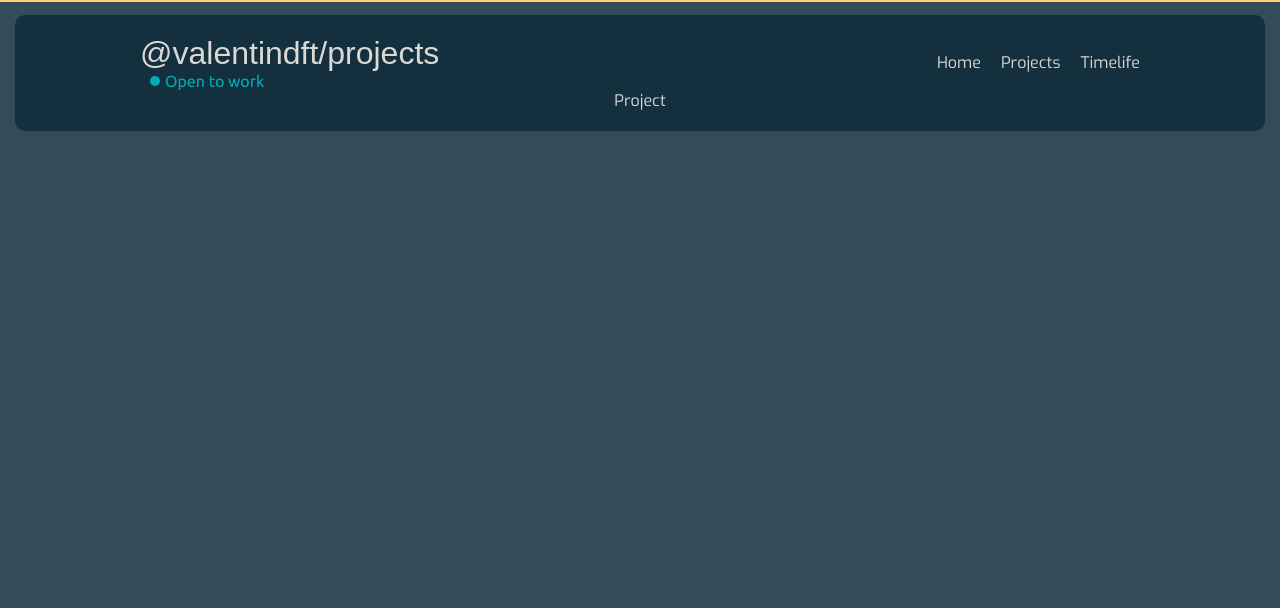
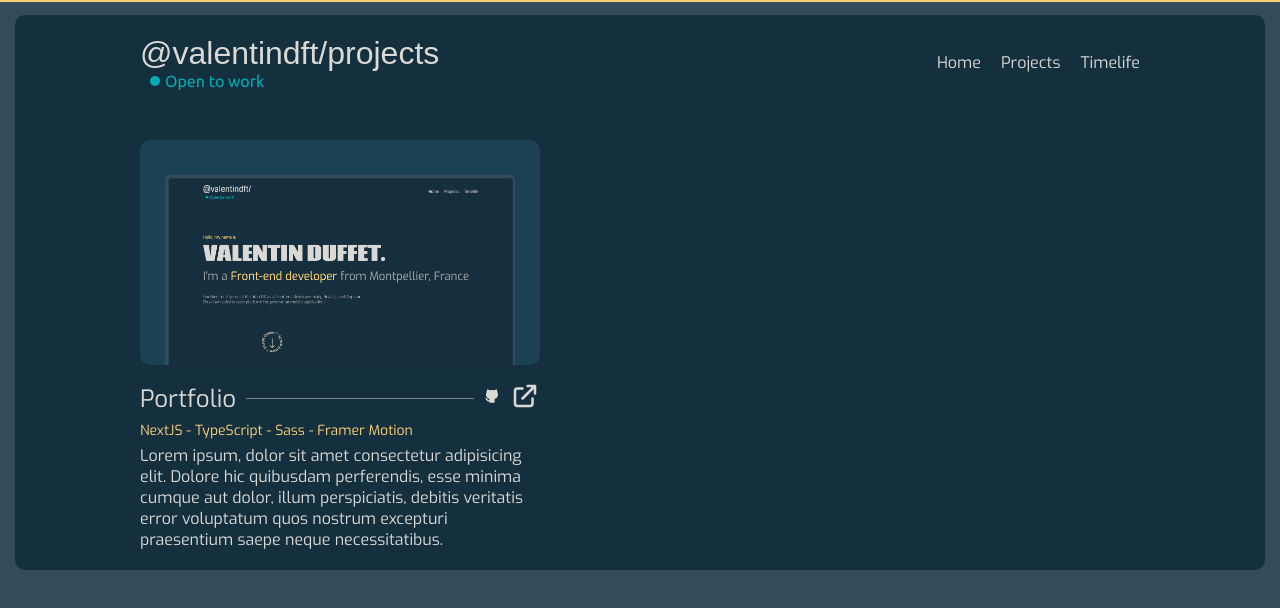
Before and after one commit to ValentinDft/valentindft.fr, a Next.js app: page /projects in a window 1280 px wide. Shown: the top 608 px of the page. Built offline with nearby package versions, Linux system fonts and the light colour scheme; a web font is replaced by a local one.

Commit message:
add project page and card project

```diff
--- a/src/app/projects/page.module.scss
+++ b/src/app/projects/page.module.scss
@@ -1,5 +1,3 @@
 .container {
-  display: flex;
-  justify-content: center;
-  align-items: center;
+  margin-top: 5%;
 }
--- a/src/app/projects/page.tsx
+++ b/src/app/projects/page.tsx
@@ -1,15 +1,41 @@
 import { Metadata, NextPage } from 'next';
 import styles from './page.module.scss';
 import PageTransition from '@/utils/animation/PageTransition/PageTransition';
+import CardProject from '@/components/CardProject/CardProject';
 
 export const metadata: Metadata = {
   title: 'Portfolio | Valentin Duffet | Project',
 };
 
-const Project: NextPage = (props) => {
+type typeDataProject = Array<{
+  id: number;
+  image: string;
+  title: string;
+  githubLink: string;
+  externalLink: string;
+  skills: string[];
+  description: string;
+}>;
+
+const Project: NextPage = () => {
+  const dataProject: typeDataProject = [
+    {
+      id: 1,
+      image: 'screen-portfolio.png',
+      title: 'Portfolio',
+      githubLink: 'https://github.com/ValentinDft',
+      externalLink: 'https://github.com/ValentinDft',
+      skills: ['NextJS', 'TypeScript', 'Sass', 'Framer Motion'],
+      description:
+        'Lorem ipsum, dolor sit amet consectetur adipisicing elit. Dolore hic quibusdam perferendis, esse minima cumque aut dolor, illum perspiciatis, debitis veritatis error voluptatum quos nostrum excepturi praesentium saepe neque necessitatibus.',
+    },
+  ];
   return (
     <div className={styles['container']}>
-      Project <PageTransition />
+      <PageTransition />
+      {dataProject.map((project) => (
+        <CardProject key={project.id} data={project} />
+      ))}
     </div>
   );
 };
--- /dev/null
+++ b/src/components/CardProject/CardProject.module.scss
@@ -0,0 +1,47 @@
+.card {
+  width: 400px;
+  &-header {
+    background-color: #1b4155;
+    border-radius: 10px;
+    overflow: hidden;
+    aspect-ratio: 16/9;
+    position: relative;
+    display: flex;
+    justify-content: center;
+
+    img {
+      position: absolute;
+      bottom: -10px;
+      border-radius: 5px;
+      transition: all 0.3s ease;
+
+      &:hover {
+        transform: scale(1.05) rotate(3deg);
+      }
+    }
+  }
+
+  &-body {
+    margin-top: 4%;
+    display: flex;
+    flex-direction: column;
+    gap: 5px;
+
+    &-title {
+      display: flex;
+      align-items: center;
+      gap: 10px;
+
+      &-icons {
+        display: flex;
+        align-items: center;
+        gap: 10px;
+      }
+    }
+
+    &-skills {
+      color: var(--color-primary);
+      font-size: 14px;
+    }
+  }
+}
--- /dev/null
+++ b/src/components/CardProject/CardProject.tsx
@@ -0,0 +1,65 @@
+'use client';
+import styles from './CardProject.module.scss';
+import Image from 'next/image';
+import imgPortfolio from '../../../public/assets/img/screen-portfolio.png';
+import { IconContext } from 'react-icons';
+import Link from 'next/link';
+import { HiOutlineExternalLink } from 'react-icons/hi';
+import { TbBrandGithubFilled } from 'react-icons/tb';
+
+type propsCardProject = {
+  data: {
+    id: number;
+    image: string;
+    title: string;
+    githubLink: string;
+    externalLink: string;
+    skills: string[];
+    description: string;
+  };
+};
+
+const CardProject = ({ data }: propsCardProject) => {
+  return (
+    <div className={styles['card']}>
+      <div className={styles['card-header']}>
+        <Image
+          src={`/assets/img/${data.image}`}
+          alt='screenshoot project'
+          width={350}
+          height={200}
+        />
+      </div>
+      <div className={styles['card-body']}>
+        <div className={styles['card-body-title']}>
+          <h2>{data.title}</h2>
+          <div className='title-project-line'></div>
+          <IconContext.Provider value={{ className: 'react-icons-link' }}>
+            <div className={styles['card-body-title-icons']}>
+              <Link href={data.githubLink} target='about-blank'>
+                <TbBrandGithubFilled />
+              </Link>
+              <Link href={data.externalLink} target='about-blank'>
+                <HiOutlineExternalLink />
+              </Link>
+            </div>
+          </IconContext.Provider>
+        </div>
+        <div className={styles['card-body-skills']}>
+          {data.skills.map((skills, i) => {
+            if (i + 1 === data.skills.length) {
+              return <span key={i}> {skills}</span>;
+            } else {
+              return <span key={i}> {skills} -</span>;
+            }
+          })}
+        </div>
+        <div className={styles['card-body-description']}>
+          <p>{data.description}</p>
+        </div>
+      </div>
+    </div>
+  );
+};
+
+export default CardProject;
--- a/src/components/Header/Header.tsx
+++ b/src/components/Header/Header.tsx
@@ -1,7 +1,6 @@
 /* eslint-disable react/no-unescaped-entities */
 import styles from './Header.module.scss';
 import Image from 'next/image';
-import scrollImg from '../../../public/assets/gif/animation-scroll.gif';
 import Reveal from '@/utils/animation/Reveal/Reveal';
 
 const Header = () => {
@@ -27,7 +26,7 @@ const Header = () => {
       </div>
       <div className={styles['container-img']} style={{ position: 'relative' }}>
         <Image
-          src={scrollImg}
+          src={'/assets/gif/animation-scroll.gif'}
           alt='logo scroll animation'
           width={100}
           height={100}
--- a/src/components/Pill/Pill.tsx
+++ b/src/components/Pill/Pill.tsx
@@ -4,23 +4,20 @@ import styles from './Pill.module.scss';
 import { Variants, useAnimation, useInView, motion } from 'framer-motion';
 
 type propsPill = {
-  key: number;
   skill: string;
   delay: number;
 };
 
-const Pill = ({ key, skill, delay }: propsPill) => {
+const Pill = ({ skill, delay }: propsPill) => {
   const ref = useRef(null);
   const controls = useAnimation();
   const isInView = useInView(ref);
   const animationVariant: Variants = {
     hidden: {
       opacity: 0,
-      transform: 'translateX(0px,1200px)',
     },
     visible: {
       opacity: 1,
-      transform: 'translateX(0px,10px)',
     },
   };
 
@@ -32,7 +29,6 @@ const Pill = ({ key, skill, delay }: propsPill) => {
 
   return (
     <motion.span
-      key={key}
       className={styles['skills']}
       variants={animationVariant}
       initial='hidden'
--- a/src/components/Section/About/About.tsx
+++ b/src/components/Section/About/About.tsx
@@ -7,7 +7,6 @@ import { TbBrandGithubFilled } from 'react-icons/tb';
 import { IconContext } from 'react-icons';
 import Link from 'next/link';
 import Image from 'next/image';
-import profileImg from '../../../../public/assets/img/profile-pic.png';
 import FadeInIpAnimation from '@/utils/animation/FadeInUp/FadeInUp';
 import { useRef } from 'react';
 
@@ -45,7 +44,7 @@ const About = () => {
           </p>
           <div className={styles['container-img']}>
             <Image
-              src={profileImg}
+              src={'/assets/img/profile-pic.png'}
               alt='image of me'
               width={250}
               height={250}
--- a/src/components/Section/Education/Education.tsx
+++ b/src/components/Section/Education/Education.tsx
@@ -76,9 +76,9 @@ const Education = () => {
         </h2>
 
         <div>
-          {dataEducation.map((element, i) => {
-            return <CardExperience data={element} key={i} />;
-          })}
+          {dataEducation.map((element, i) => (
+            <CardExperience data={element} key={i} />
+          ))}
         </div>
       </div>
     </FadeInIpAnimation>
--- a/src/components/Section/Experience/Experience.tsx
+++ b/src/components/Section/Experience/Experience.tsx
@@ -70,9 +70,9 @@ const Experience = () => {
           Experience<span className='dot-title'></span>
         </h2>
         <div>
-          {dataExperience.map((element, i) => {
-            return <CardExperience data={element} key={i} />;
-          })}
+          {dataExperience.map((element, i) => (
+            <CardExperience data={element} key={i} />
+          ))}
         </div>
       </div>
     </FadeInIpAnimation>
--- a/src/styles/globals.scss
+++ b/src/styles/globals.scss
@@ -102,3 +102,10 @@ h2 {
   background-color: var(--color-primary);
   margin-left: 10px;
 }
+
+.title-project-line {
+  width: 100%;
+  height: 1px;
+  background-color: var(--text-color);
+  opacity: 0.5;
+}
```
Also changed, not shown: src/components/CardExperience/CardExperience.tsx (+13 -4 lines), public/assets/img/screen-portfolio.png (added).
